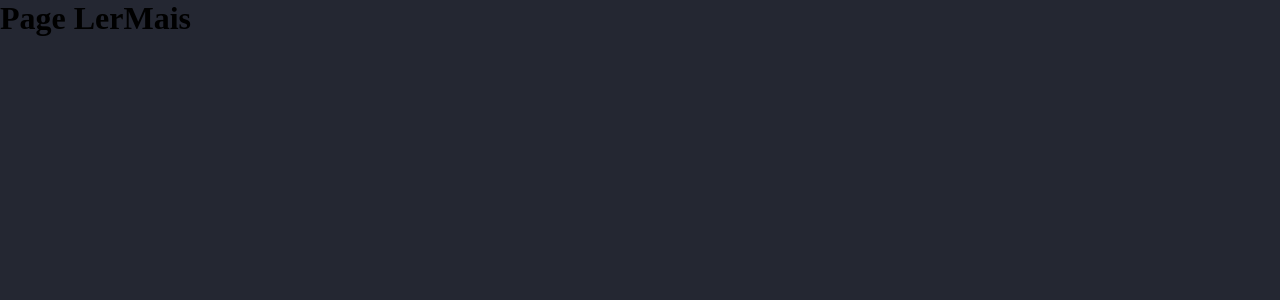
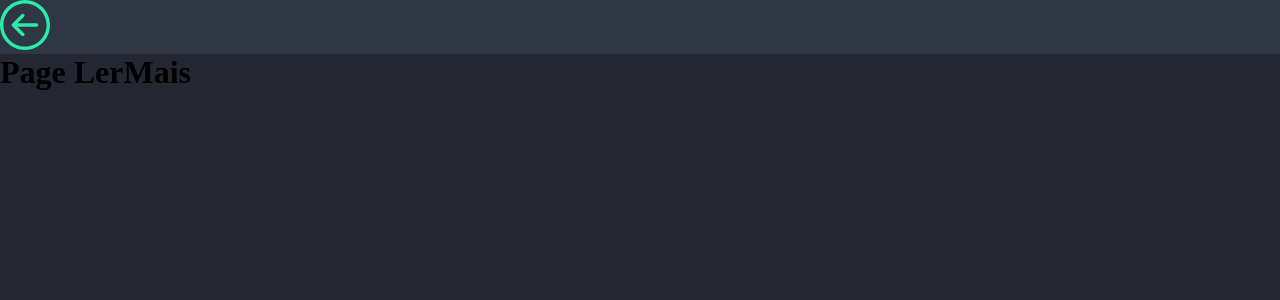
Before and after one commit to klebermkardel/cruder, a React (Create React App) app: page /lermais in a window 1280 px wide. Shown: the top 300 px of the page. Built offline with nearby package versions, Linux system fonts and the light colour scheme.

Commit message:
:sparkles: feat: importa e renderiza componente Header em todas as páginas que será utilizado

```diff
--- a/src/pages/Edit/edit.js
+++ b/src/pages/Edit/edit.js
@@ -1,8 +1,11 @@
 import React from 'react';
+
+import Header from '../../components/Header/Header';
 
 function Edit() {
     return(
         <div>
+            <Header />
             <h1>Page Edit</h1>
         </div>
     )
--- a/src/pages/LerMais/lermais.js
+++ b/src/pages/LerMais/lermais.js
@@ -1,8 +1,11 @@
 import React from 'react';
+
+import Header from '../../components/Header/Header';
 
 function LerMais() {
     return(
         <div>
+            <Header />
             <h1>Page LerMais</h1>
         </div>
     )
--- a/src/pages/Post/post.js
+++ b/src/pages/Post/post.js
@@ -6,6 +6,7 @@ function Post() {
     return(
         <div>
             <Header />
+            <h1>Page Post</h1>
         </div>
     )
 }
```
